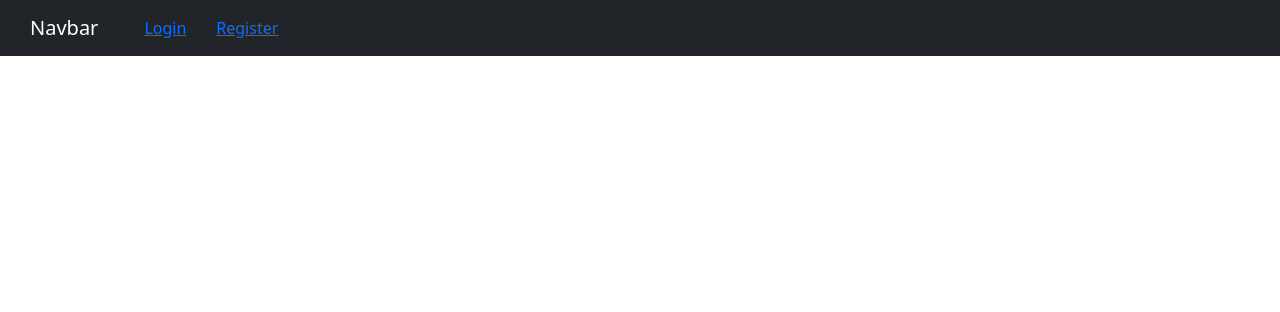
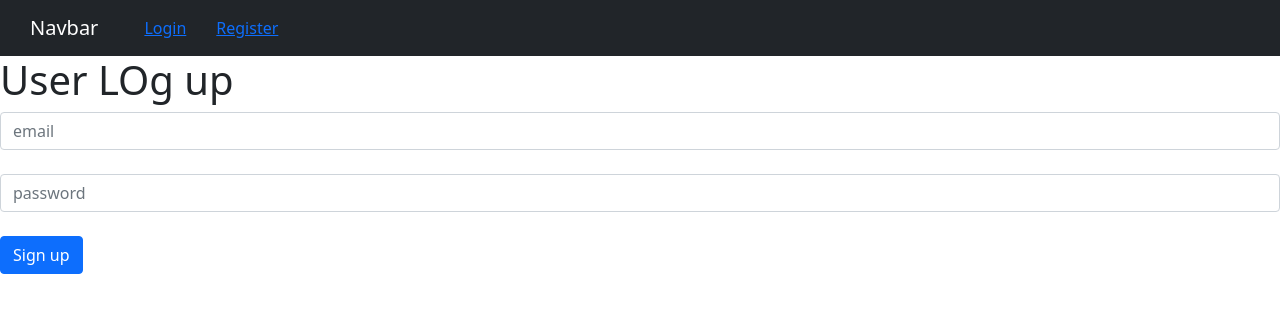
Before and after one commit to sharad9201/amazon-clone, a React (Create React App) app: page /login in a window 1280 px wide. Shown: the top 312 px of the page. Built offline with nearby package versions, Linux system fonts and the light colour scheme.

Commit message:
login api

```diff
--- a/src/Login.js
+++ b/src/Login.js
@@ -3,6 +3,8 @@ import React, {useState, useEffect} from 'react'
 import {useHistory } from 'react-router-dom'
 
 function Login(){
+    const [email,setEmail] = useState("")
+    const [password,setPassword] = useState("")
 
     const history = useHistory()
 
@@ -11,11 +13,33 @@ function Login(){
             history.push('./add')
         }
     },[])
+    // button wala login
+    async function logIn(){
+        let item = {email,password}
+        let result = await fetch("http://127.0.0.1:8000/api/login",{
+            method:"POST",
+            headers:{
+                "Content-Type":"application/json",
+                "Accept":"application/json"
+            },
+            body:JSON.stringify(item)
+        })
+        result = await result.json()
+        localStorage.setItem('user-info',JSON.stringify(result))
+        history.push('/add')
+    }
     return (
         <div className="">
                  <Header />
+                <div className="">
+                    <h1>User LOg up</h1>
 
-
+                    <input type="text" value={email} placeholder="email" onChange={(e)=>setEmail(e.target.value)} className="form-control" />
+                    <br />
+                    <input type="text" value={password} placeholder="password" onChange={(e)=>setPassword(e.target.value)} className="form-control" />
+                    <br />
+                    <button onClick={logIn} className="btn btn-primary"> Sign up </button>
+                </div>
         </div>
     )
 }
```
